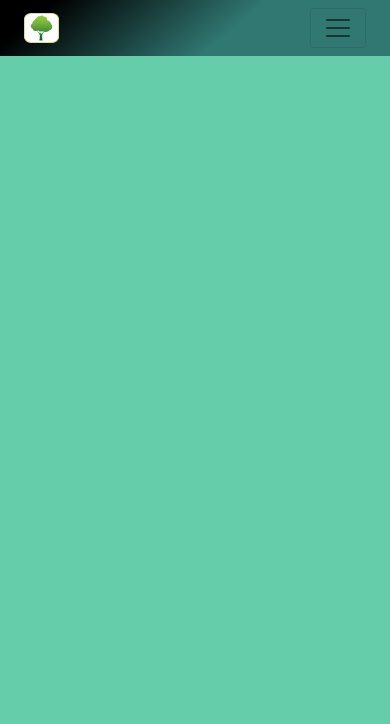
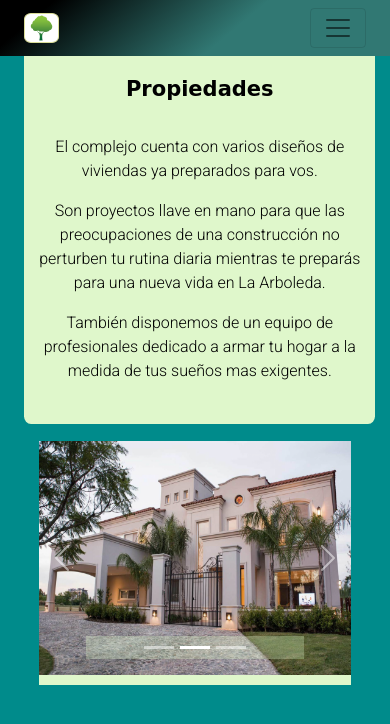
Before and after one commit to oldBuho/WebDesign-Sass_and_Bootstrap_testing, a website: page index.html in a window 390 px wide. Both pictures are taken after a click on the link "PROPIEDAD". Shown: the part 1814-2538 px from the top of the page. Drawn offline with nearby package versions, Linux system fonts and the light colour scheme; a web font is replaced by a local one.

Commit message:
Se trabaja en seccion #houses. Agregado de carousel, edicion de imagenes, contenido y media queries.

```diff
--- a/index.html
+++ b/index.html
@@ -113,42 +113,40 @@
       </div>
     </nav>
 
-    <!-- NAVBAR END -->
-
     <!-- HEADER -->
 
     <header id="header-container">
-      <div id="header-sub-container">
+      <div id="header-sub-container" class="fade-in">
         <h1 id="header-h1">LA ARBOLEDA</h1>
         <h2 id="header-h2">COMPLEJO RESIDENCIAL</h2>
         <h3 id="header-h3">CANNING - GBA ZS</h3>
       </div>
     </header>
 
-    <!-- HEADER END -->
-    <!-- SECTION ABOUT -->
+    <!-- ABOUT SECTION-->
     <section id="about" class="container-fluid">
       <div class="row">
         <div class="col-md-6" id="about-img-contaner">
           <img
-            src="images/happy-family.svg"
+            src="images/happy-family.png"
             alt="familia feliz con paisaje de campo"
             style="width: 100%; height: auto"
             id="about-img"
           />
         </div>
         <div class="col-md-6" id="about-text">
-          <h2 class="section-title" id="fade-in-1">Unite</h2>
-          <div id="fade-in-2">
+          <h2 class="section-title">Unite</h2>
+          <div>
             <p>
-              Espacio ecofriendly pensado para los que aprecian una vida fuera de
-              la ciudad. Una
+              Espacio ecofriendly pensado para los que aprecian una vida fuera
+              de la ciudad. Una
               <em><a href="#houses" class="unite-anchor">PROPIEDAD</a></em>
               con todo el comfort que necesitás esta diseñada para vos.
             </p>
             <p>
-              La zona residencial se encuentra rodeada por un añoso bosque dándole
-              sentido al nombre del complejo. La convivencia diaria con la
+              La zona residencial se encuentra rodeada por un añoso bosque
+              dándole sentido al nombre del complejo. La convivencia diaria con
+              la
               <em><a href="#nature" class="unite-anchor">NATURALEZA</a></em>
               es el objetivo de este proyecto.
             </p>
@@ -168,7 +166,64 @@
       </div>
     </section>
 
-    <section id="houses">houses</section>
+    <!-- HOUSES SECTION -->
+
+    <section id="houses" class="container-fluid">
+      <div class="row">
+        <div class="col-md-6" id="houses-text">
+          <h2 class="section-title">Propiedades</h2>
+          <div>
+            <p>
+              El complejo cuenta con varios diseños de viviendas ya preparados para vos.
+            </p>
+            <p>
+              Son proyectos llave en mano para que las preocupaciones de una
+              construcción no perturben tu rutina diaria mientras te preparás para una
+              nueva vida en La Arboleda.
+            </p>
+            <p>
+              También disponemos de un equipo de profesionales dedicado a armar
+              tu hogar a la medida de tus sueños mas exigentes.
+            </p>
+          </div>
+        </div>
+        <div class="col-md-6">
+
+          <div id="houses-carousel">
+
+          <div id="carouselExampleIndicators" class="carousel slide" data-ride="carousel">
+            <ol class="carousel-indicators" id="carousel-indicators-bg">
+              <li data-target="#carouselExampleIndicators" data-slide-to="0" class="active"></li>
+              <li data-target="#carouselExampleIndicators" data-slide-to="1"></li>
+              <li data-target="#carouselExampleIndicators" data-slide-to="2"></li>
+            </ol>
+            <div class="carousel-inner">
+              <div class="carousel-item active">
+                <img class="d-block w-100" src="images/modern-house.png" alt="Proyecto casa moderna">
+              </div>
+              <div class="carousel-item">
+                <img class="d-block w-100" src="images/classic-house.png" alt="Proyecto casa clásica">
+              </div>
+              <div class="carousel-item">
+                <img class="d-block w-100" src="images/scheme-house.png" alt="Planos para proyecto personalizado">
+              </div>
+            </div>
+            <a class="carousel-control-prev" href="#carouselExampleIndicators" role="button" data-slide="prev">
+              <span class="carousel-control-prev-icon" aria-hidden="true"></span>
+              <span class="sr-only"></span>
+            </a>
+            <a class="carousel-control-next" href="#carouselExampleIndicators" role="button" data-slide="next">
+              <span class="carousel-control-next-icon" aria-hidden="true"></span>
+              <span class="sr-only"></span>
+            </a>
+          </div>
+
+          </div>
+
+        </div>
+      </div>
+    </section>
+
     <section id="nature">nature</section>
     <section id="sports">sports</section>
     <section id="contact">contact</section>
@@ -185,5 +240,11 @@
       integrity="sha384-pQQkAEnwaBkjpqZ8RU1fF1AKtTcHJwFl3pblpTlHXybJjHpMYo79HY3hIi4NKxyj"
       crossorigin="anonymous"
     ></script>
+    <!-- jQuery first, then Popper.js, then Bootstrap JS
+          carousel functionality -->
+    <script src="https://code.jquery.com/jquery-3.2.1.slim.min.js" integrity="sha384-KJ3o2DKtIkvYIK3UENzmM7KCkRr/rE9/Qpg6aAZGJwFDMVNA/GpGFF93hXpG5KkN" crossorigin="anonymous"></script>
+    <script src="https://cdnjs.cloudflare.com/ajax/libs/popper.js/1.12.9/umd/popper.min.js" integrity="sha384-ApNbgh9B+Y1QKtv3Rn7W3mgPxhU9K/ScQsAP7hUibX39j7fakFPskvXusvfa0b4Q" crossorigin="anonymous"></script>
+    <script src="https://maxcdn.bootstrapcdn.com/bootstrap/4.0.0/js/bootstrap.min.js" integrity="sha384-JZR6Spejh4U02d8jOt6vLEHfe/JQGiRRSQQxSfFWpi1MquVdAyjUar5+76PVCmYl" crossorigin="anonymous"></script>
+
   </body>
 </html>
--- a/scss/components/_about.scss
+++ b/scss/components/_about.scss
@@ -12,12 +12,13 @@
 #about-img {
     border-top: 10px solid $color-12;
     border-left: 10px solid $color-12;
+    border-radius: 2%;
 }
 
 #about-text {
     background-color: $color-12;
     width: 40vw;
-    padding: 2%;
+    padding: 3vh;
     border-radius: 2%;
     @extend %font-section-text;
 }
@@ -31,42 +32,7 @@
 #about a:hover {
     text-decoration: none;
     color: $color-9;
-    background-color: $color-5;
     font-style: normal;
-}
-#fade-in {
-    animation: fadeIn 5s;
-}
-
-@keyframes fadeIn {
-    from {
-        opacity: 0;
-    }
-    to {
-        opacity: 1;
-    }
-}
-
-
-
-
-
-
-#fade-in-1 {
-    animation: fadeIn 5s;
-}
-
-#fade-in-2 {
-    animation: fadeIn 6s;
-}
-
-@keyframes fadeIn {
-    from {
-        opacity: 0;
-    }
-    to {
-        opacity: 1;
-    }
 }
 
 @media screen and (max-width: 769px) {
@@ -93,5 +59,6 @@
         margin-top: 5vh;
         margin-left: 4.3vh;
         width: 90vw;
+        padding: 3vh 1vh 3vh 1vh;
     }
 }
--- a/scss/components/_header.scss
+++ b/scss/components/_header.scss
@@ -1,6 +1,7 @@
 #header-container {
     margin-top: 4vh;
-    background-image: url('../images/background-header.jpg');
+    background-image: url('../images/background-header.png');
+    background-repeat: no-repeat;
     height: 96vh;
     width: 100vw;
     background-position: center;
@@ -36,6 +37,19 @@
     font-size: 22px;
 }
 
+.fade-in {
+    animation: fadeIn 5s;
+}
+
+@keyframes fadeIn {
+    from {
+        opacity: 0;
+    }
+    to {
+        opacity: 1;
+    }
+}
+
 @media screen and (max-width: 769px) {
     #header-sub-container {
         height: 50vh;
--- a/scss/components/_houses.scss
+++ b/scss/components/_houses.scss
@@ -1,4 +1,59 @@
 #houses {
-    background-color: $color-3;
-    @extend %propiedades;
+    background-color: $color-5;
+    height: 100vh;
+    padding: 25vh 0 0 10vw;
 }
+
+#houses .section-title {
+    @extend %font-section-title;
+    padding-bottom: 3vh;
+}
+
+#houses-text {
+    background-color: $color-12;
+    width: 40vw;
+    padding: 8vh;
+    border-radius: 2%;
+    @extend %font-section-text;
+    text-align: right;
+    margin-right: 2vw;
+}
+
+#houses-carousel {
+    border-top: 10px solid $color-12;
+    border-right: 10px solid $color-12;
+    height: auto;
+    width: 35vw;
+}
+
+#carousel-indicators-bg {
+    background-color: rgba($color: $color-12, $alpha: 0.3);
+}
+
+@media screen and (max-width: 769px) {
+    #houses {
+        padding: 0vh 10vw 3vh 0vw;
+        margin-bottom: 3vh;
+    }
+
+    #houses-carousel {
+        width: 80vw;
+        margin: 2vh 0 0 10vw;
+        border-right: 0;
+        border-top: 0;
+        border-bottom: 10px solid $color-12;
+    }
+
+    #houses .section-title {
+        text-align: center;
+        margin-top: 1vh;
+    }
+
+    #houses-text {
+        text-align: center;
+        margin-top: 5vh;
+        margin-left: 4.3vh;
+        width: 90vw;
+        padding: 3vh 1vh 3vh 1vh;
+    }
+}
--- a/scss/components/_nature.scss
+++ b/scss/components/_nature.scss
@@ -1,4 +1,4 @@
 #nature {
-    background-color: $color-4;
+    background-color: $color-11;
     @extend %propiedades;
 }
--- a/scss/style.scss
+++ b/scss/style.scss
@@ -1,11 +1,10 @@
 * {
     margin: 0;
     padding: 0;
-    box-sizing: border-box;
 }
 
 @import "base/colors";
-@import "base/fonts";
+@import "base/text-style";
 @import "components/navbar";
 @import "components/header";
 @import "components/about";
```
Also changed, not shown: css/style.css, images/background-header.jpg (deleted), images/classic-house.png (added), images/happy-family.jpg (deleted), images/modern-house.png (added), images/scheme-house.png (added), scss/base/_text-style.scss (line endings or trailing spaces), 4 other files.
